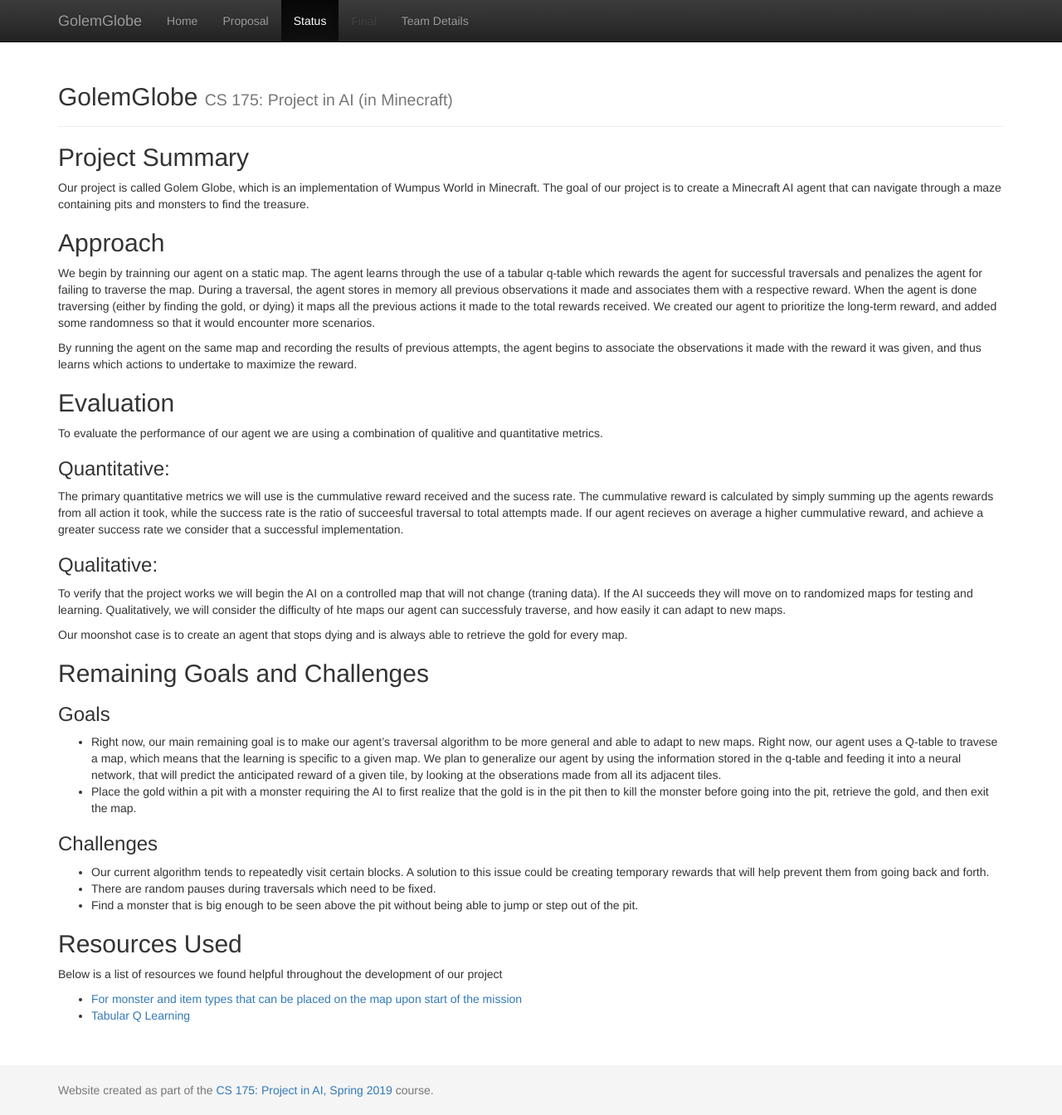
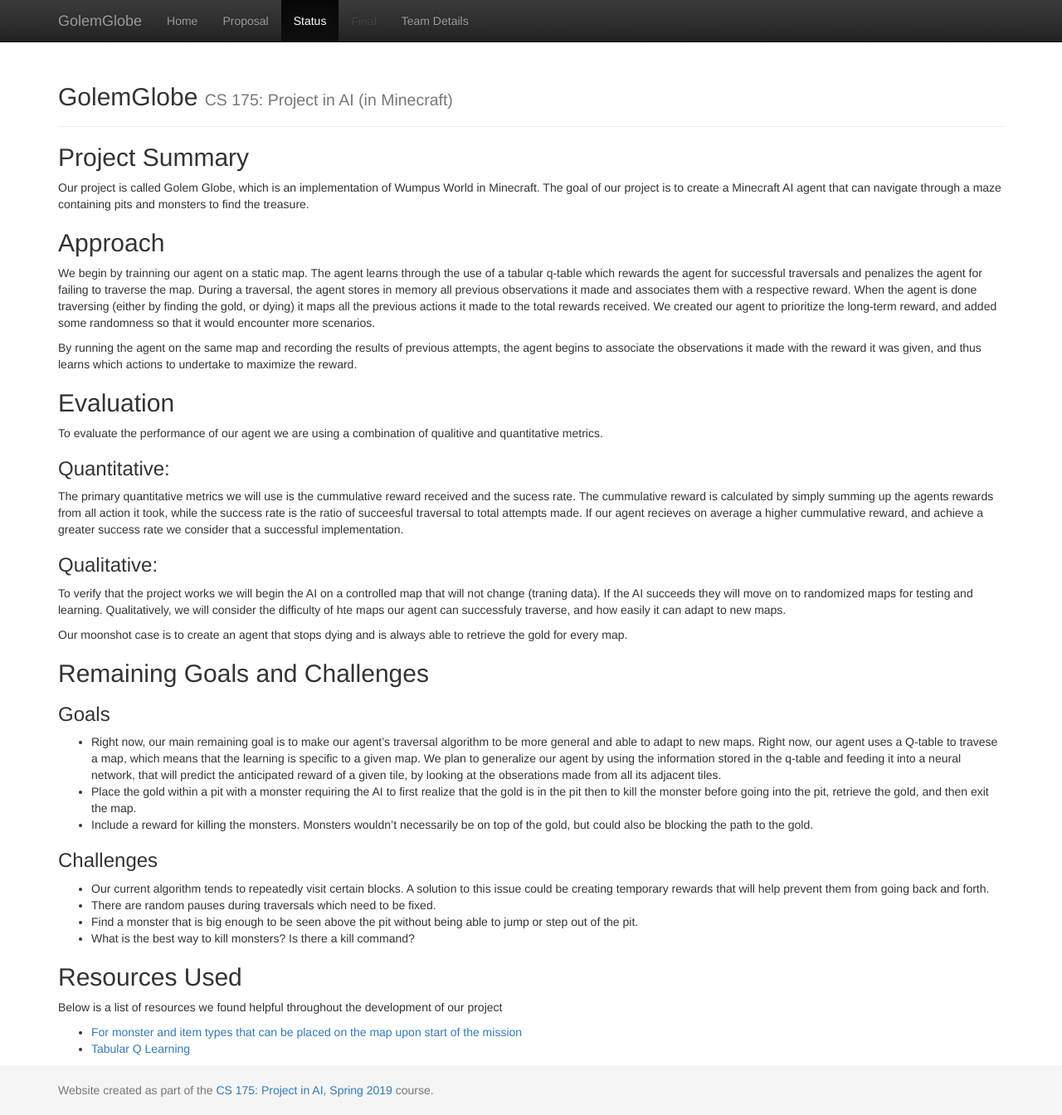
Before and after one commit to SalehO/GolumGlobe, a Jekyll site: the page built from docs/status.md, in a window 1280 px wide and 1344 px high. Shown: the whole window at 83% size. Built offline with Jekyll 4.4.1, drawn with Linux system fonts in a browser that asks for light colours.

Commit message:
Update status.md

```diff
--- a/docs/status.md
+++ b/docs/status.md
@@ -27,11 +27,13 @@
 ### Goals
 - Right now, our main remaining goal is to make our agent's traversal algorithm to be more general and able to adapt to new maps. Right now, our agent uses a Q-table to travese a map, which means that the learning is specific to a given map. We plan to generalize our agent by using the information stored in the q-table and feeding it into a neural network, that will predict the anticipated reward of a given tile, by looking at the obserations made from all its adjacent tiles.
 - Place the gold within a pit with a monster requiring the AI to first realize that the gold is in the pit then to kill the monster before going into the pit, retrieve the gold, and then exit the map.
+- Include a reward for killing the monsters. Monsters wouldn't necessarily be on top of the gold, but could also be blocking the path to the gold.
 
 ### Challenges
 - Our current algorithm tends to repeatedly visit certain blocks. A solution to this issue could be creating temporary rewards that will help prevent them from going back and forth.
 - There are random pauses during traversals which need to be fixed.
 - Find a monster that is big enough to be seen above the pit without being able to jump or step out of the pit.
+- What is the best way to kill monsters? Is there a kill command?
 
 ## Resources Used
 Below is a list of resources we found helpful throughout the development of our project
```
